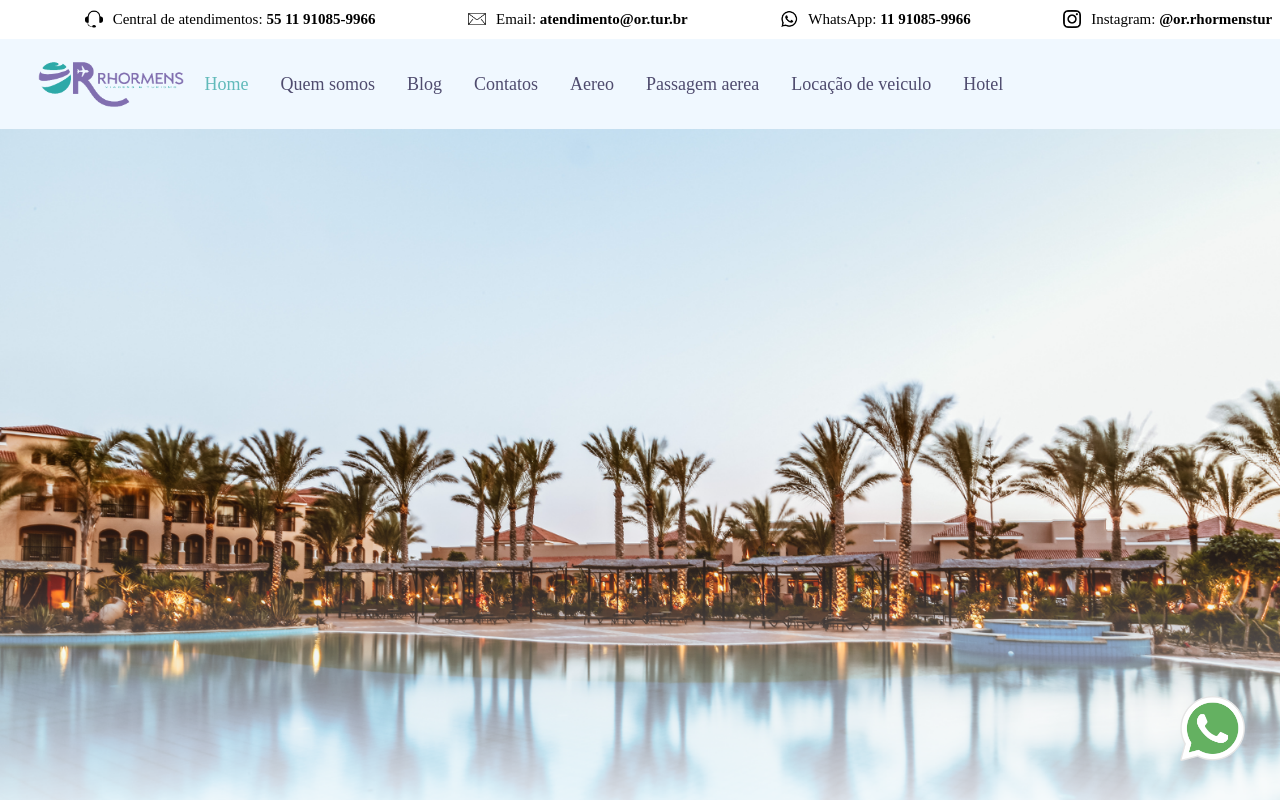
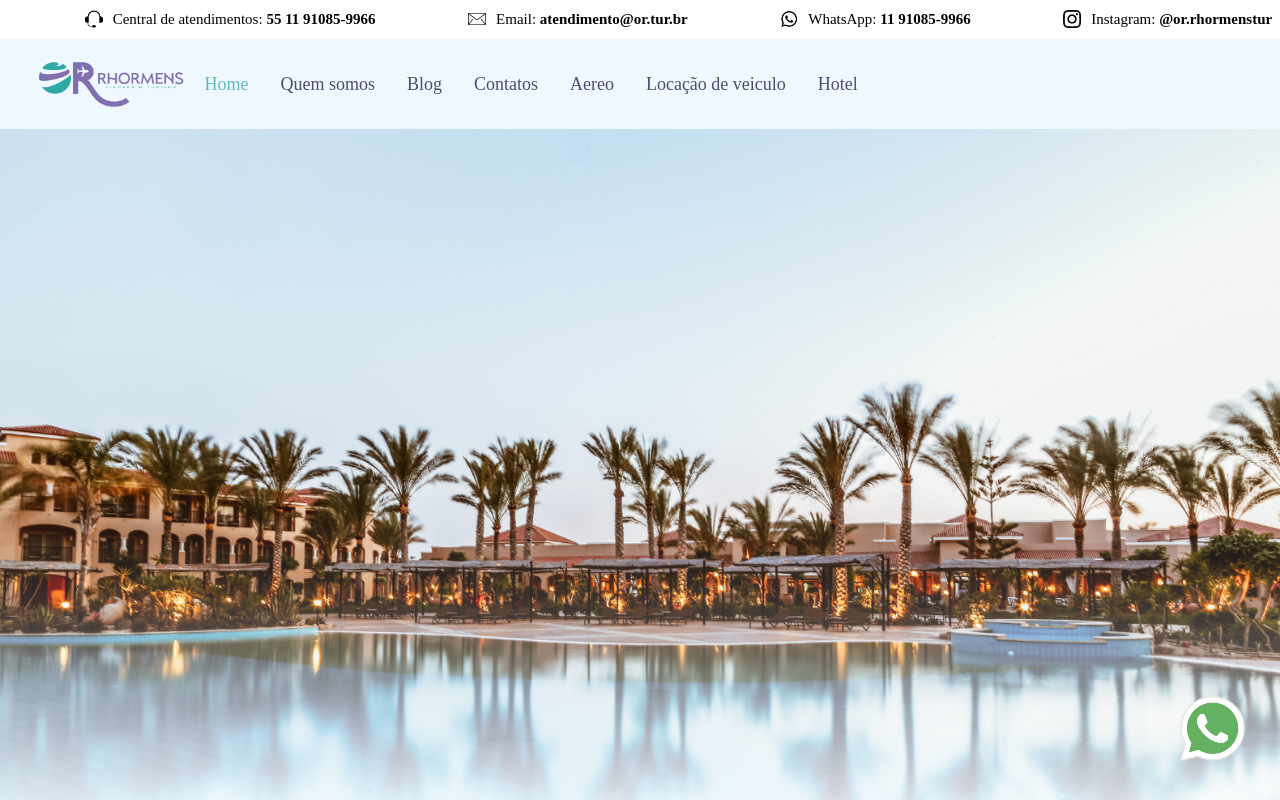
Before and after one commit to FelipeEduardoOliveira/OrTurismo, a React (Create React App) app: page /blog in a window 1280 px wide. Shown: the top 800 px of the page. Built offline with nearby package versions, Linux system fonts and the light colour scheme; a web font is replaced by a local one.

Commit message:
redirecionamento header

```diff
--- a/src/Components/Header/index.tsx
+++ b/src/Components/Header/index.tsx
@@ -65,28 +65,22 @@ const Header = () => {
                 <Link to="/contatos">Contatos</Link>
               </MenuItem>
               <MenuItem
-                selected={itemSelected === "/#"}
+                selected={itemSelected === "/formulario/passagens-aereas"}
                 onClick={() => setDisabled(disabled ? false : true)}
               >
-                <Link to="/#">Aereo</Link>
+                <Link to="/formulario/passagens-aereas">Aereo</Link>
               </MenuItem>
               <MenuItem
-                selected={itemSelected === "/#"}
+                selected={itemSelected === "/formulario/locacao-de-veiculos"}
                 onClick={() => setDisabled(disabled ? false : true)}
               >
-                <Link to="/#">Passagem aerea</Link>
+                <Link to="/formulario/locacao-de-veiculos">Locação de veiculo</Link>
               </MenuItem>
               <MenuItem
-                selected={itemSelected === "/#"}
+                selected={itemSelected === "/formulario/reserva-de-hoteis"}
                 onClick={() => setDisabled(disabled ? false : true)}
               >
-                <Link to="/#">Locação de veiculo</Link>
-              </MenuItem>
-              <MenuItem
-                selected={itemSelected === "/#"}
-                onClick={() => setDisabled(disabled ? false : true)}
-              >
-                <Link to="/#">Hotel</Link>
+                <Link to="/formulario/reserva-de-hoteis">Hotel</Link>
               </MenuItem>
             </MenuList>
           </NavigationContainer>
```
